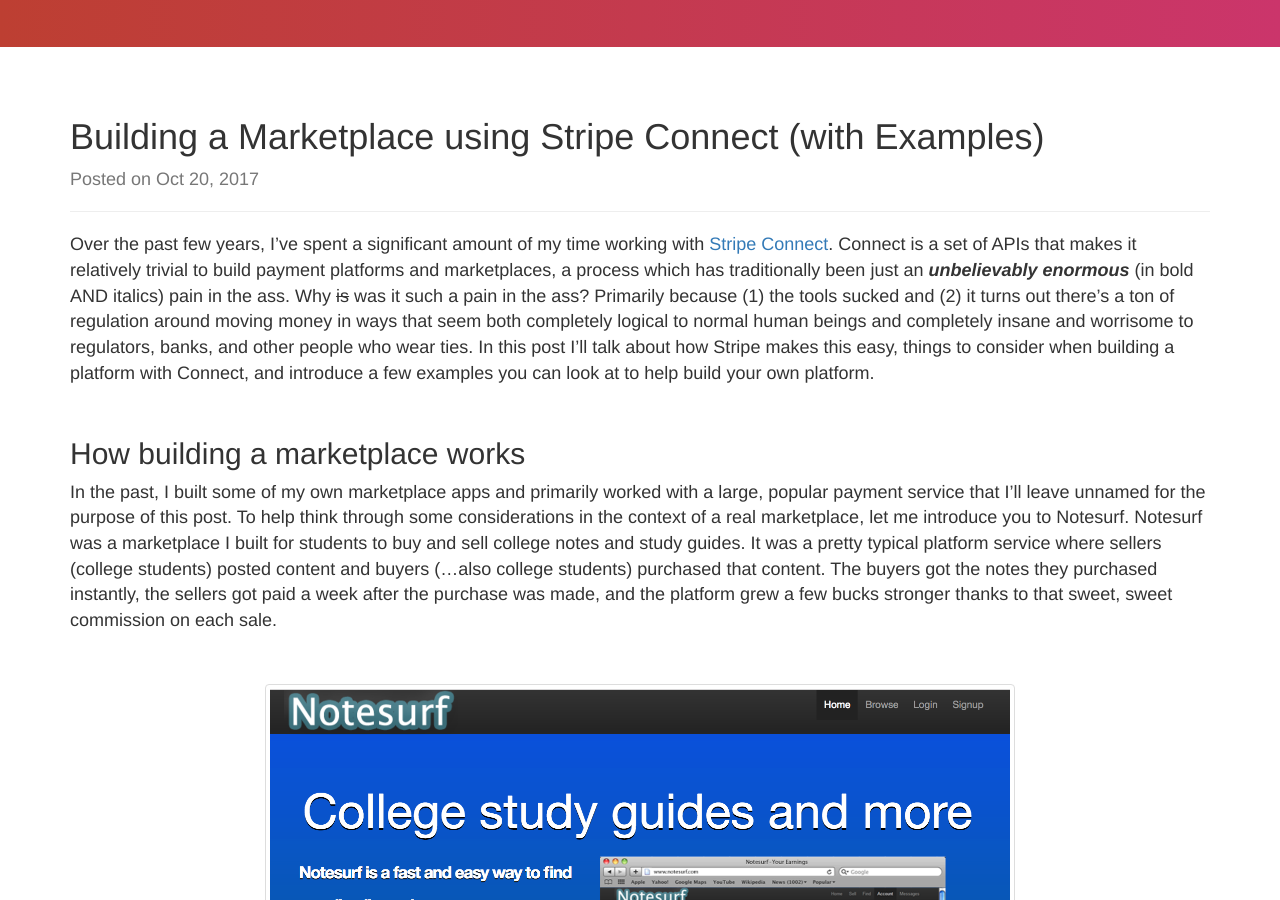
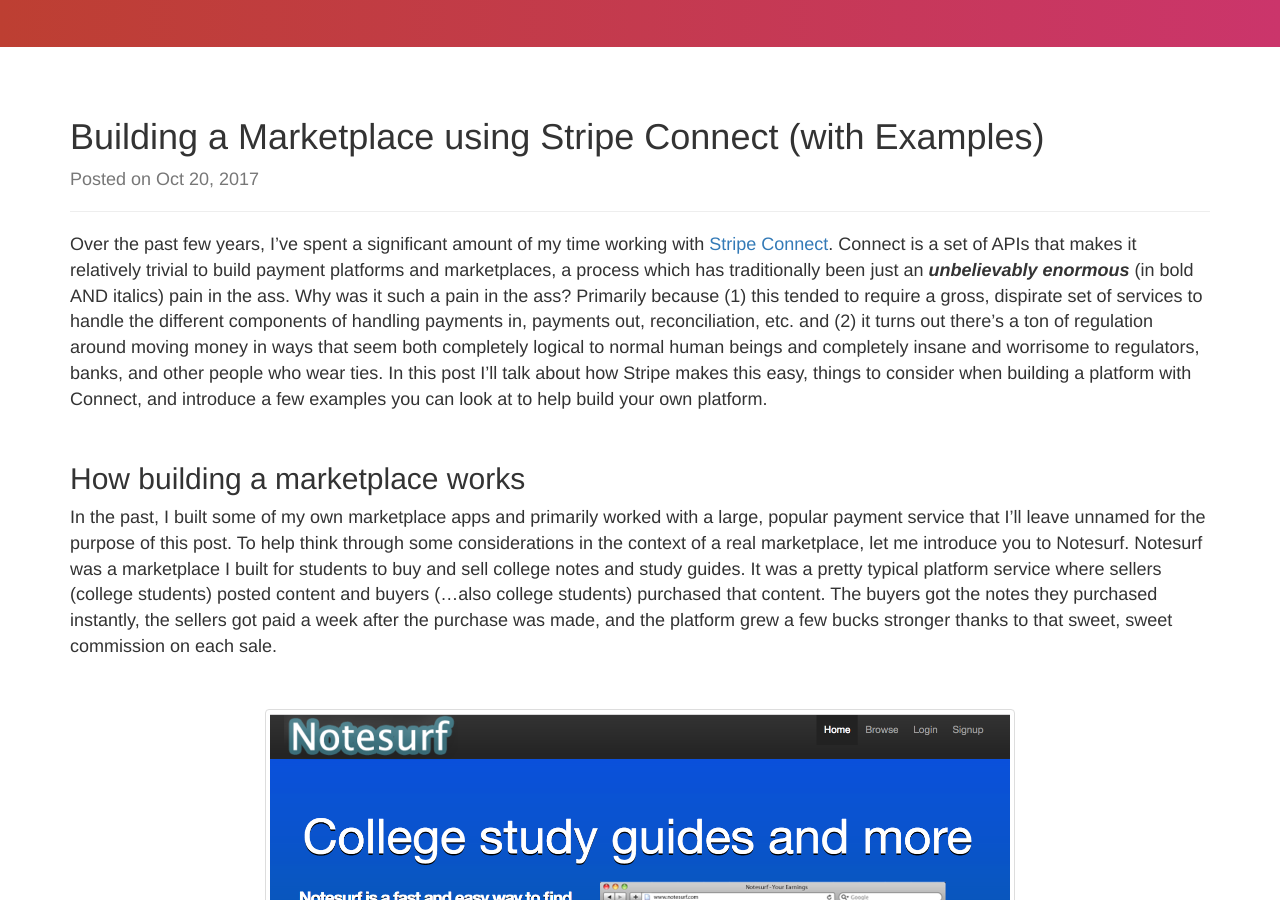
Before and after one commit to adamjstevenson/adamjstevenson.github.io, a Jekyll site: the page built from _posts/2017-10-20-building-a-marketplace-using-stripe-connect-examples.md, in a window 1280 px wide and 900 px high, scrolled down 328 px. Built offline with Jekyll 4.4.1, drawn with Linux system fonts in a browser that asks for light colours; nearby versions of some CDN libraries.

Commit message:
copy nits

```diff
--- a/_posts/2017-10-20-building-a-marketplace-using-stripe-connect-examples.md
+++ b/_posts/2017-10-20-building-a-marketplace-using-stripe-connect-examples.md
@@ -4,7 +4,7 @@
 category: stripe
 ---
 
-Over the past few years, I've spent a significant amount of my time working with [Stripe Connect](https://stripe.com/connect). Connect is a set of APIs that makes it relatively trivial to build payment platforms and marketplaces, a process which has traditionally been just an ***unbelievably enormous*** (in bold AND italics) pain in the ass. Why ~~is~~ was it such a pain in the ass? Primarily because (1) the tools sucked and (2) it turns out there's a ton of regulation around moving money in ways that seem both completely logical to normal human beings and completely insane and worrisome to regulators, banks, and other people who wear ties. In this post I'll talk about how Stripe makes this easy, things to consider when building a platform with Connect, and introduce a few examples you can look at to help build your own platform.
+Over the past few years, I've spent a significant amount of my time working with [Stripe Connect](https://stripe.com/connect). Connect is a set of APIs that makes it relatively trivial to build payment platforms and marketplaces, a process which has traditionally been just an ***unbelievably enormous*** (in bold AND italics) pain in the ass. Why was it such a pain in the ass? Primarily because (1) this tended to require a gross, dispirate set of services to handle the different components of handling payments in, payments out, reconciliation, etc. and (2) it turns out there's a ton of regulation around moving money in ways that seem both completely logical to normal human beings and completely insane and worrisome to regulators, banks, and other people who wear ties. In this post I'll talk about how Stripe makes this easy, things to consider when building a platform with Connect, and introduce a few examples you can look at to help build your own platform.
 
 ## How building a marketplace works
 
```
